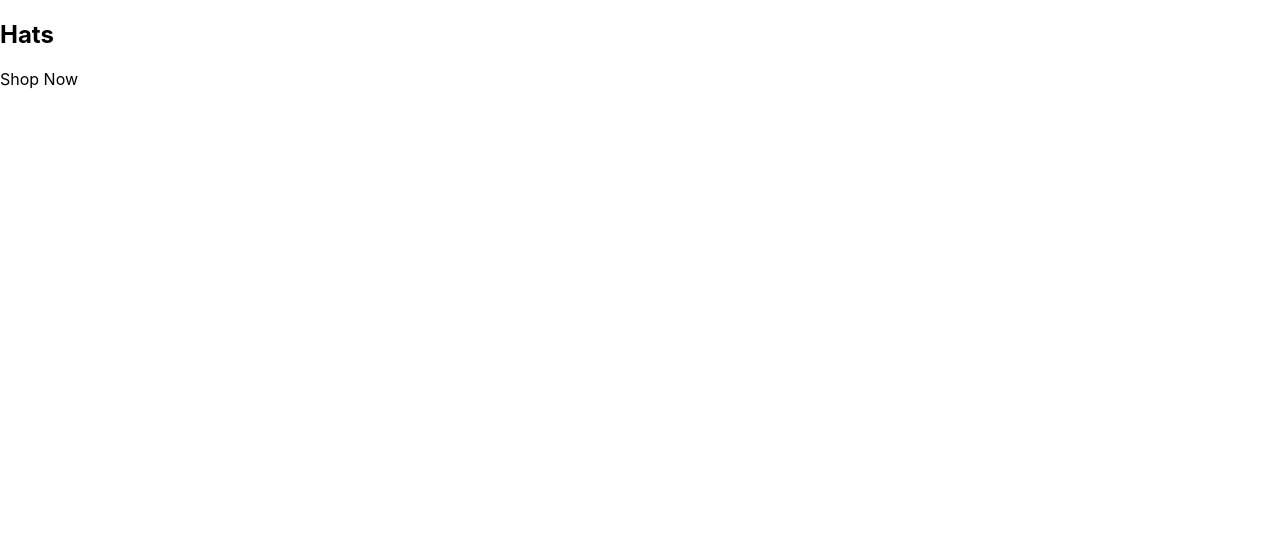
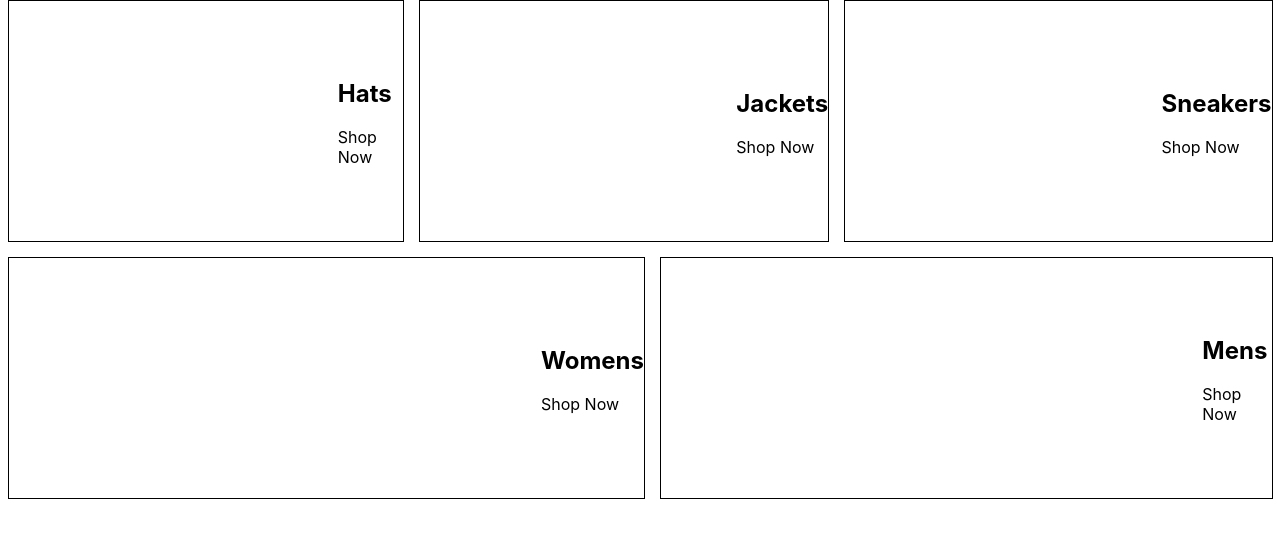
Before and after one commit to averenceanu/crown-clothing, a React (Create React App) app: page / in a window 1280 px wide. Shown: the top 538 px of the page. Built offline with nearby package versions, Linux system fonts and the light colour scheme.

Commit message:
Add SASS to project

```diff
--- a/package.json
+++ b/package.json
@@ -9,6 +9,7 @@
     "react": "^17.0.2",
     "react-dom": "^17.0.2",
     "react-scripts": "5.0.0",
+    "sass": "^1.49.9",
     "web-vitals": "^2.1.4"
   },
   "scripts": {
--- a/src/App.js
+++ b/src/App.js
@@ -1,15 +1,43 @@
-
+import './categories.styles.scss'
 
 function App() {
+
+  const categories = [
+    {
+      id: 1,
+      title: 'Hats',
+     },
+     {
+      id: 1,
+      title: 'Jackets',
+     },
+     {
+      id: 1,
+      title: 'Sneakers',
+     },
+     {
+      id: 1,
+      title: 'Womens',
+     },
+     {
+      id: 1,
+      title: 'Mens',
+     },
+  ]
+
   return (
     <div className="categories-container">
-      <div className="category-container">
-        {/* <img />  */}
-        <div className="category-body-container">
-          <h2> Hats</h2>
-          <p>Shop Now</p>
-        </div>
-      </div>
+      {categories.map(({title}) => {
+        return (
+          <div className="category-container">
+            <div className="background-image"/>
+            <div className="categor y-body-container">
+              <h2> {title}</h2>
+              <p>Shop Now</p>
+            </div>
+          </div>
+        )
+      })}
     </div>
   );
 }
--- /dev/null
+++ b/src/categories.styles.scss
@@ -0,0 +1,75 @@
+.categories-container {
+  width: 100%;
+  display: flex;
+  flex-wrap: wrap;
+  justify-content: space-between;
+}
+
+.category-container {
+  min-width: 30%;
+  height: 240px;
+  flex: 1 1 auto;
+  display: flex;
+  align-items: center;
+  justify-content: center;
+  border: 1px solid black;
+  margin: 0 7.5px 15px;
+  overflow: hidden;
+
+  &:hover {
+    cursor: pointer;
+
+    & .background-image {
+      transform: scale(1.1);
+      transition: transform 6s cubic-bezier(0.25, 0.45, 0.45, 0.95);
+    }
+
+    & .category-body-container {
+      opacity: 0.9;
+    }
+  }
+
+  &.large {
+    height: 380px;
+  }
+
+  &:first-child {
+    margin-right: 7.5px;
+  }
+
+  &:last-child {
+    margin-left: 7.5px;
+  }
+
+  .background-image {
+    width: 100%;
+    height: 100%;
+    background-size: cover;
+    background-position: center;
+  }
+
+  .category-body-container {
+    height: 90px;
+    padding: 0 25px;
+    display: flex;
+    flex-direction: column;
+    align-items: center;
+    justify-content: center;
+    border: 1px solid black;
+    background-color: white;
+    opacity: 0.7;
+    position: absolute;
+
+    h2 {
+      font-weight: bold;
+      margin: 0 6px 0;
+      font-size: 22px;
+      color: #4a4a4a;
+    }
+
+    p {
+      font-weight: lighter;
+      font-size: 16px;
+    }
+  }
+}
```
Also changed, not shown: 1 other file (tests, documents, lock files or other folders).
